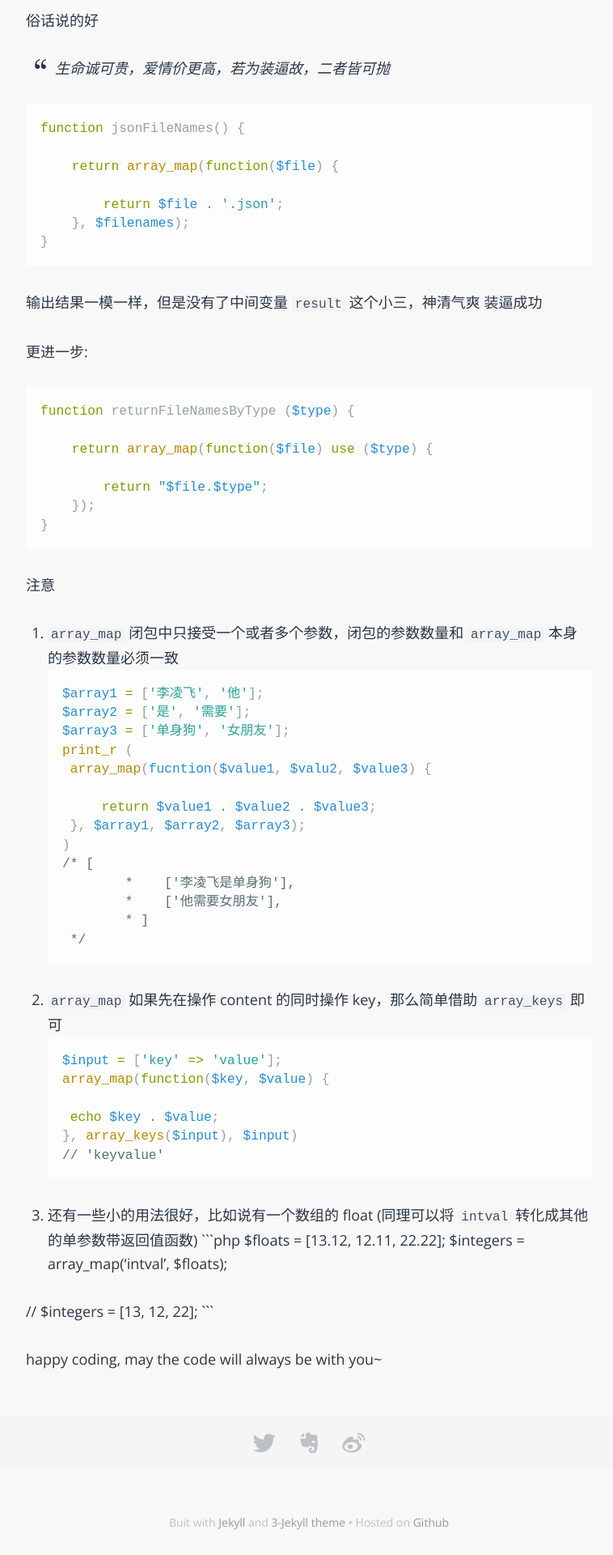
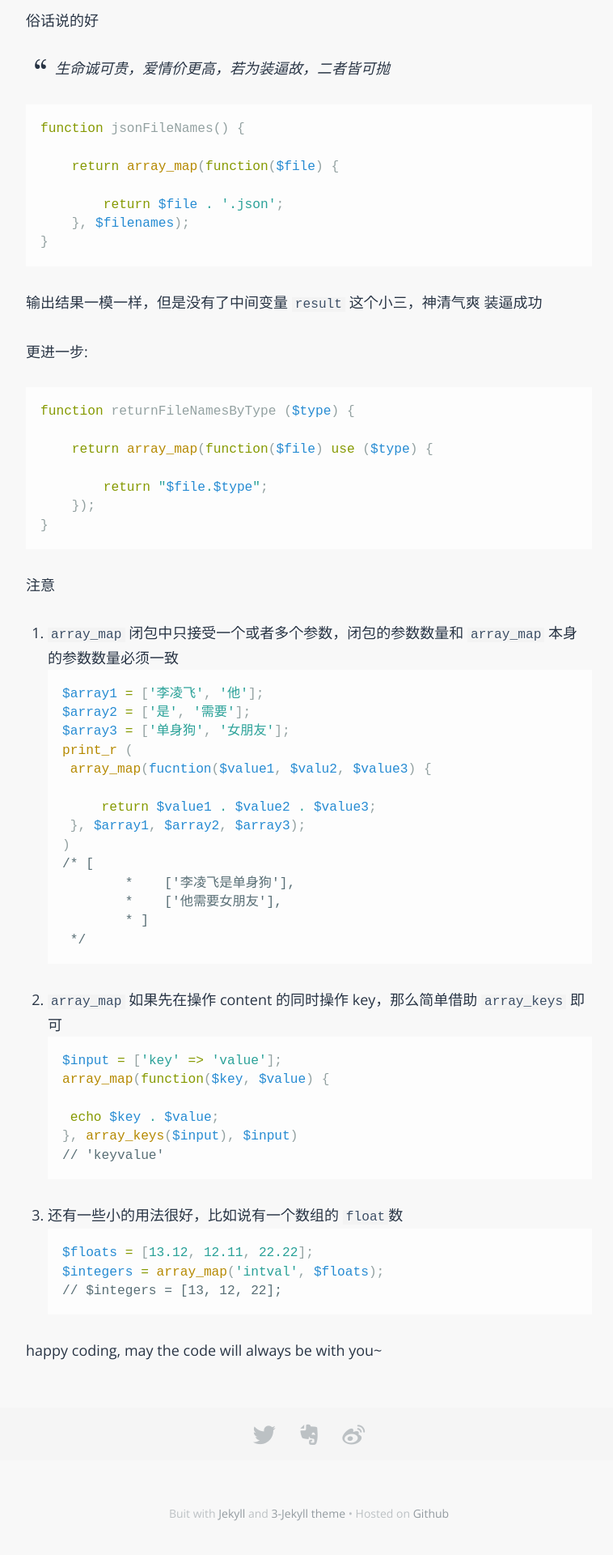
Before and after one commit to lycolin/hans-lizihan.github.io, a Jekyll site: the page built from _posts/2015-03-16-php-array_map.md, in a window 1280 px wide. Shown: the part 1029-2949 px from the top of the page at 81% size, without its empty margins (258-1016 px from the left). Built offline with Jekyll 4.4.1, drawn with Linux system fonts in a browser that asks for light colours; some web fonts are replaced; comment, search, counter and statistics services are not loaded.

Commit message:
formate amendment

````diff
--- a/_posts/2015-03-16-php-array_map.md
+++ b/_posts/2015-03-16-php-array_map.md
@@ -96,11 +96,10 @@ array_map(function($key, $value) {
 }, array_keys($input), $input)
 // 'keyvalue'
 ```
-3. 还有一些小的用法很好，比如说有一个数组的 float (同理可以将 `intval` 转化成其他的单参数带返回值函数)
+3. 还有一些小的用法很好，比如说有一个数组的 `float`数
 ```php
 $floats = [13.12, 12.11, 22.22];
 $integers = array_map('intval', $floats);
-
 // $integers = [13, 12, 22];
 ```
 
````
